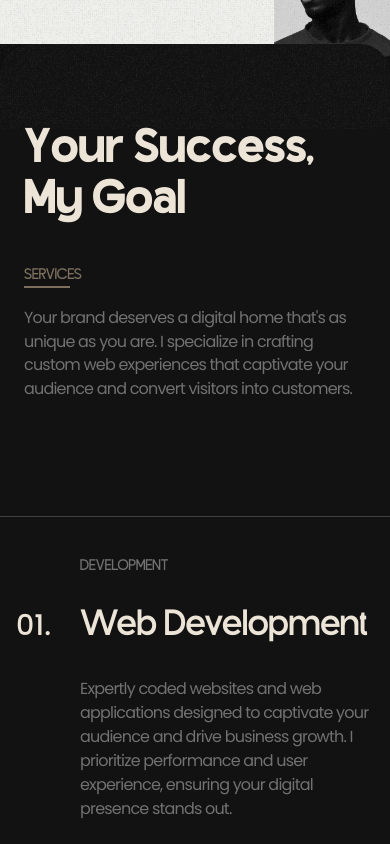
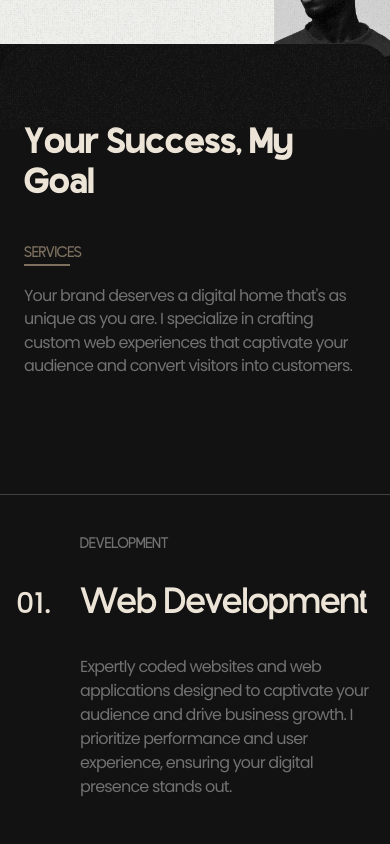
Before and after one commit to ennanuel/portfolio_3, a React (Vite) app: page / in a window 390 px wide. Shown: the part 800-1644 px from the top of the page. Built offline with nearby package versions, Linux system fonts and the light colour scheme; a web font is replaced by a local one.

Commit message:
Changed font size for smaller text

```diff
--- a/src/components/Title.tsx
+++ b/src/components/Title.tsx
@@ -8,7 +8,7 @@ export function Title({ children, className }: { children: string; className?: s
     const words = useMemo(() => children.split(' '), []);
 
     return (
-        <span className={`${className} font-ov-soge font-bold text-2xl md:text-4xl leading-[3.2rem] md:leading-[5.61rem]`}>
+        <span className={`${className} font-ov-soge font-bold text-xl sm:text-2xl md:text-4xl leading-[2.5rem] sm:leading-[3.2rem] md:leading-[5.61rem]`}>
             {
                 words.map((word, index) => (
                     <span className="inline-flex overflow-hidden" key={index}>
```
